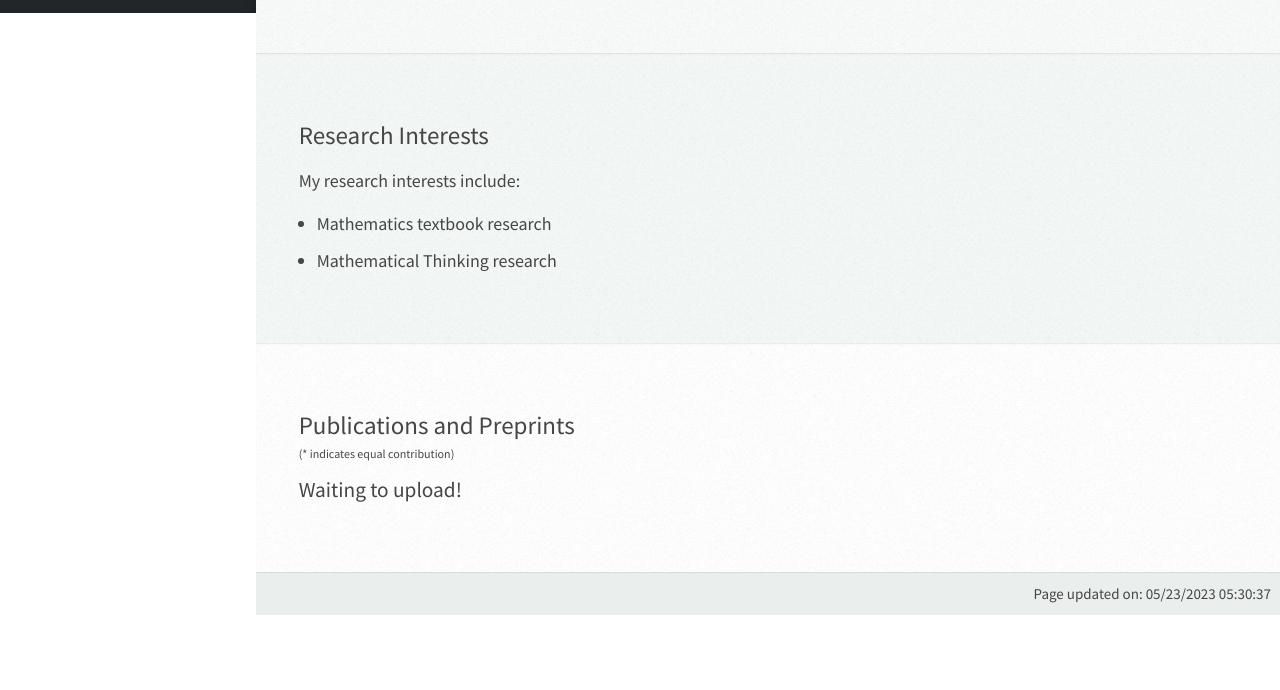
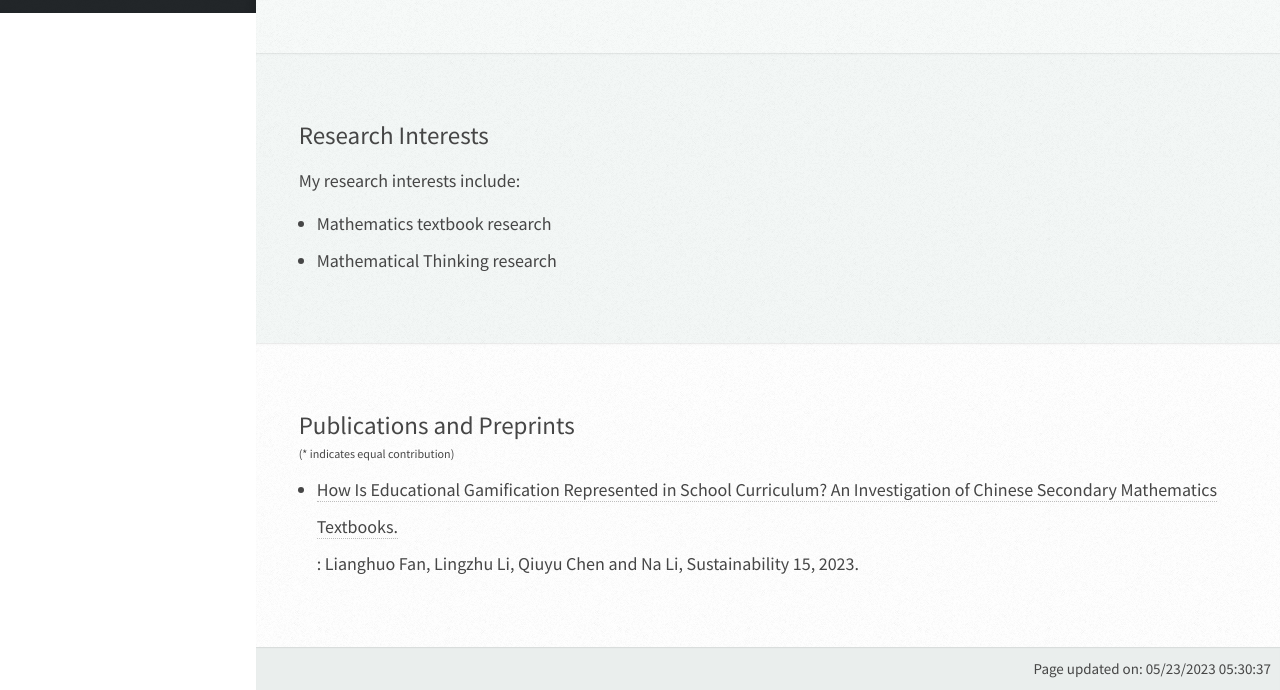
Before and after one commit to qychen86/qychen86.github.io, a plain HTML site: page index.html in a window 1280 px wide. Shown: the part 787-1477 px from the top of the page. Before the commit the page ends 1402 px from the top, so only its background shows below. Drawn offline with Linux system fonts and the light colour scheme.

Commit message:
Update index.html

```diff
--- a/index.html
+++ b/index.html
@@ -182,12 +182,11 @@
 								<h4 style="font-size:12px">(* indicates equal contribution)</h4>
 							</header>
 
-							<!-- <ul style="font-size:18px;list-style-position: outside;margin-bottom:0px;padding-left: 18px">
-								<li><a href="https://arxiv.org/pdf/2303.17940.pdf">Per-Example Gradient Regularization Improves Learning Signals from Noisy Data.</a>
-                				<br/>Xuran Meng, Yuan Cao and Difan Zou, arxiv: 2303.17940, 2023.</li>
-  							</ul> -->
-							Waiting to upload!
+							<ul style="font-size:18px;list-style-position: outside;margin-bottom:0px;padding-left: 18px">
+							<li><a href="https://www.mdpi.com/2071-1050/15/4/3830">How Is Educational Gamification Represented in School Curriculum? An Investigation of Chinese Secondary Mathematics Textbooks.</a>
+							<br/>: Lianghuo Fan, Lingzhu Li, Qiuyu Chen and Na Li, Sustainability 15, 2023.</li>
 
+  							</ul>
 
 
 						</div>
```
